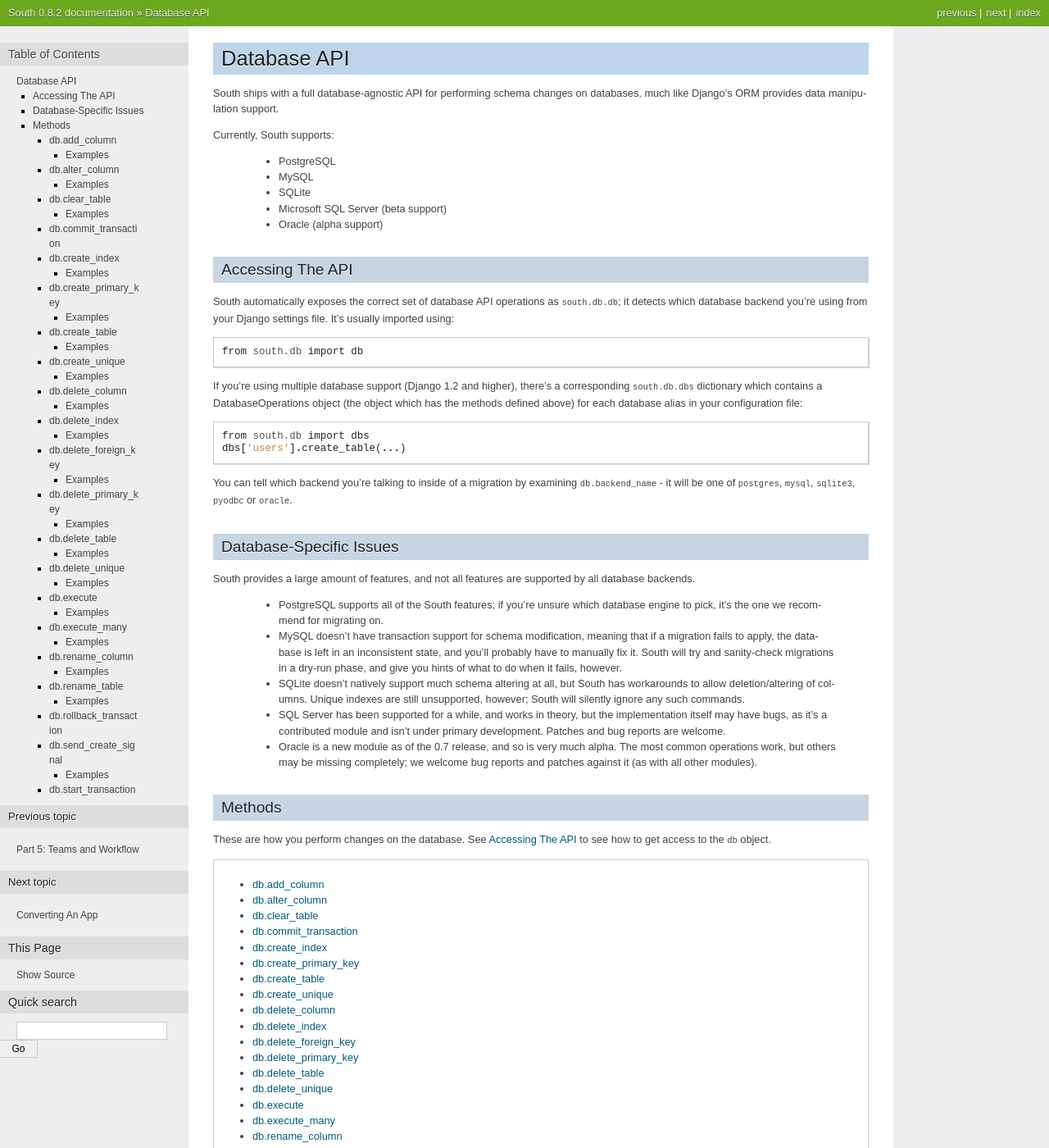
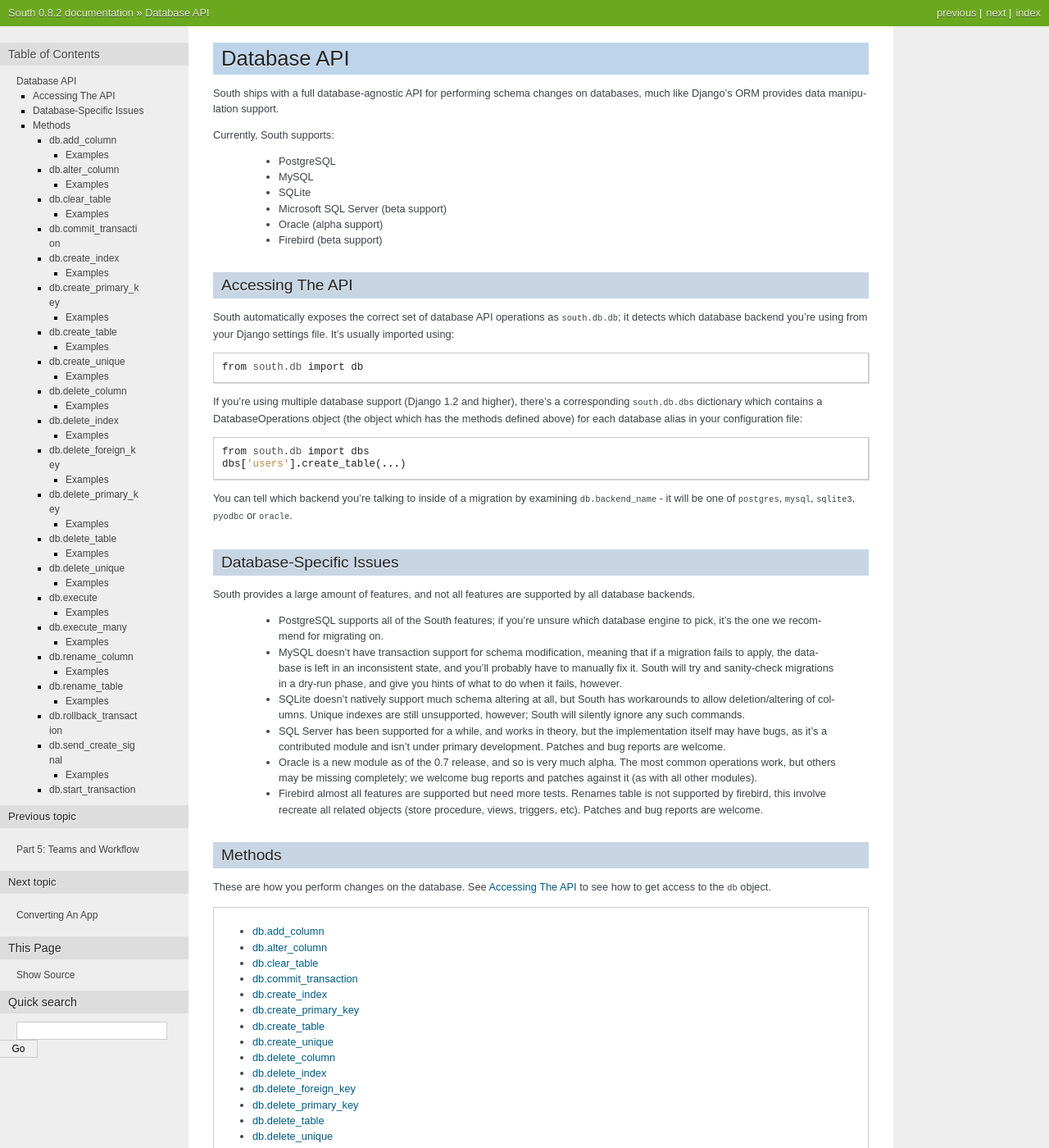
Before and after one commit to zhlgh603/django-south, a Sphinx documentation site: the page built from docs/databaseapi.rst, in a window 1280 px wide and 1400 px high. Shown: the whole window at 82% size. Built offline with Sphinx 7.4.7, drawn with Linux system fonts in a browser that asks for light colours.

Commit message:
Added firebird documentation

```diff
--- a/docs/databaseapi.rst
+++ b/docs/databaseapi.rst
@@ -14,6 +14,7 @@ Currently, South supports:
  - SQLite
  - Microsoft SQL Server (beta support)
  - Oracle (alpha support)
+ - Firebird (beta support)
 
 
 .. _accessing-the-api:
@@ -66,6 +67,11 @@ all database backends.
  - Oracle is a new module as of the 0.7 release, and so is very much alpha.
    The most common operations work, but others may be missing completely;
    we welcome bug reports and patches against it (as with all other modules).
+
+ - Firebird almost all features are supported but need more tests.
+   Renames table is not supported by firebird, this involve recreate all related
+   objects (store procedure, views, triggers, etc).
+   Patches and bug reports are welcome.
 
 
 Methods
```
